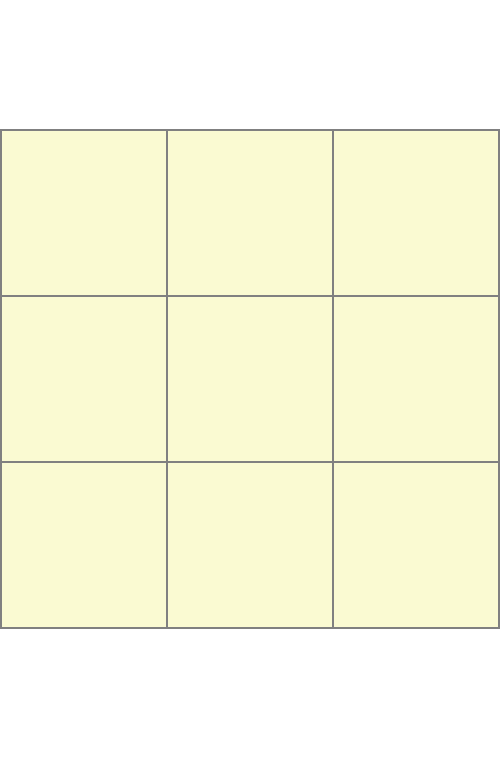
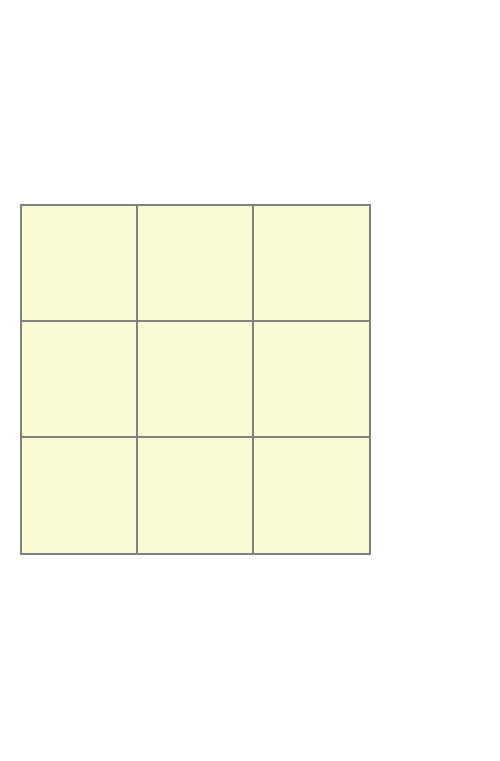
Before and after one commit to krssclaire/tic-tac-toe, a plain HTML site: page index.html in a window 390 px wide. Shown: the part 83-844 px from the top of the page, 500 px wide, since content can reach past the window. Drawn offline with nearby package versions, Linux system fonts and the light colour scheme.

Commit message:
Make Tablet & Desktop design responsive
Add responsive design for all main devices
Add X and O text in the HTML

```diff
--- a/index.html
+++ b/index.html
@@ -13,15 +13,42 @@
     </header>
     <main>
         <div class="game-board">
-            <div class="field" data-index="0"></div>
-            <div class="field" data-index="1"></div>
-            <div class="field" data-index="2"></div>
-            <div class="field" data-index="3"></div>
-            <div class="field" data-index="4"></div>
-            <div class="field" data-index="5"></div>
-            <div class="field" data-index="6"></div>
-            <div class="field" data-index="7"></div>
-            <div class="field" data-index="8"></div>
+            <div class="field" data-index="0">
+                <span class="ex invisible">X</span>
+                <span class="zero invisible">O</span>
+            </div>
+            <div class="field" data-index="1">
+                <span class="ex invisible">X</span>
+                <span class="zero invisible">O</span>
+            </div>
+            <div class="field" data-index="2">
+                <span class="ex invisible">X</span>
+                <span class="zero invisible">O</span>
+            </div>
+            <div class="field" data-index="3">
+                <span class="ex invisible">X</span>
+                <span class="zero invisible">O</span>
+            </div>
+            <div class="field" data-index="4">
+                <span class="ex invisible">X</span>
+                <span class="zero invisible">O</span>
+            </div>
+            <div class="field" data-index="5">
+                <span class="ex invisible">X</span>
+                <span class="zero invisible">O</span>
+            </div>
+            <div class="field" data-index="6">
+                <span class="ex invisible">X</span>
+                <span class="zero invisible">O</span>
+            </div>
+            <div class="field" data-index="7">
+                <span class="ex invisible">X</span>
+                <span class="zero invisible">O</span>
+            </div>
+            <div class="field" data-index="8">
+                <span class="ex invisible">X</span>
+                <span class="zero invisible">O</span>
+            </div>
         </div>
     </main>
     <div class="winner-window invisible">
--- a/style.css
+++ b/style.css
@@ -36,16 +36,21 @@ main {
 }
 
 .game-board {
-    height: 500px;
-    width: 500px;
+    height: 90vw;
+    width: 90vw;
     border: solid 1px var(--darker-tone);
     display: grid;
     grid-template-columns: repeat(3, 1fr);
+    grid-template-rows: repeat(3, 1fr);
 }
 
 .game-board>div {
     background-color: var(--main-theme-color);
     border: solid 1px var(--darker-tone);
+    font-size: 4em;
+    display: flex;
+    align-items: center;
+    justify-content: center;
 }
 
 .game-board>div:hover {
@@ -88,6 +93,17 @@ button:hover {
     cursor: pointer;
 }
 
+/* Tablet & Desktop */
+@media screen and (min-width: 600px) {
+    .game-board {
+        height: 500px;
+        width: 500px;
+    }
+    .game-board>div {
+        font-size: 5em;
+    }
+}
+
 /* JS */
 .invisible {
     display: none;
```
